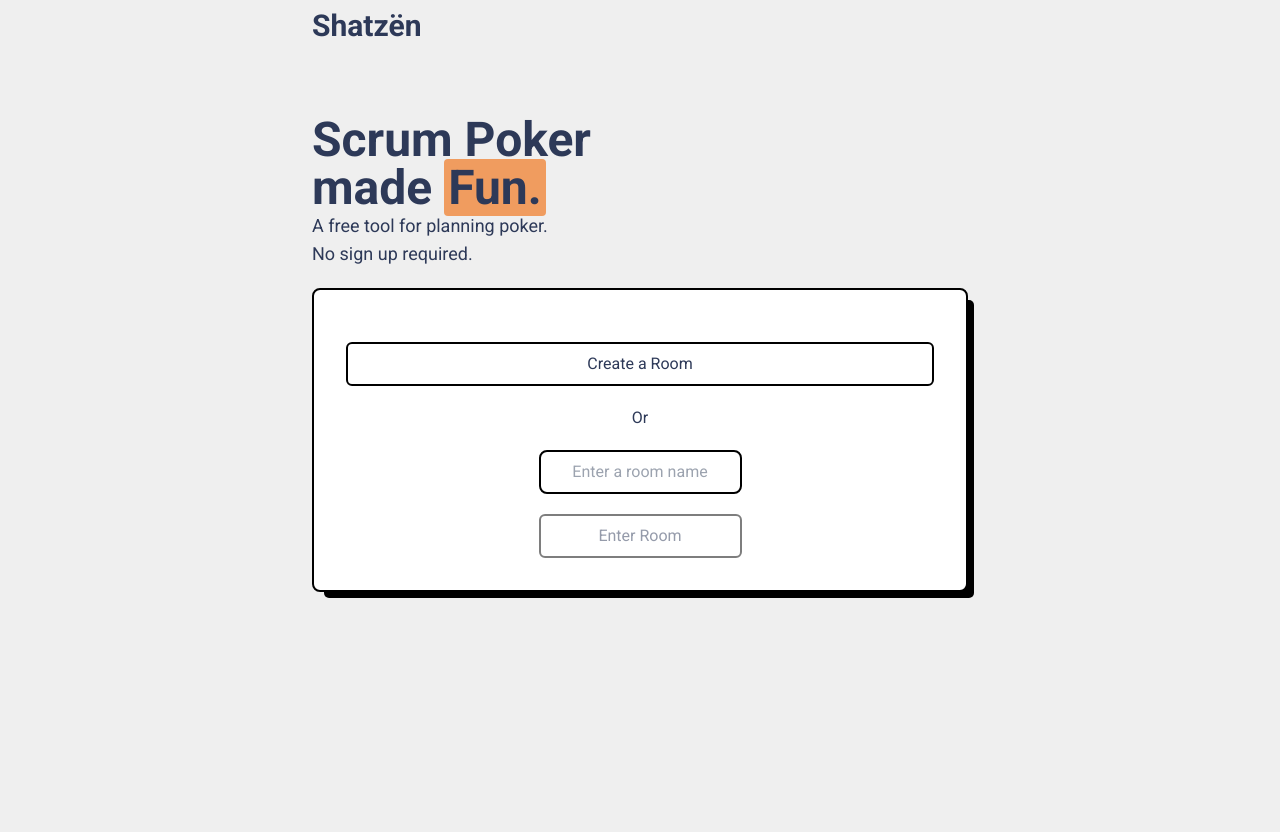
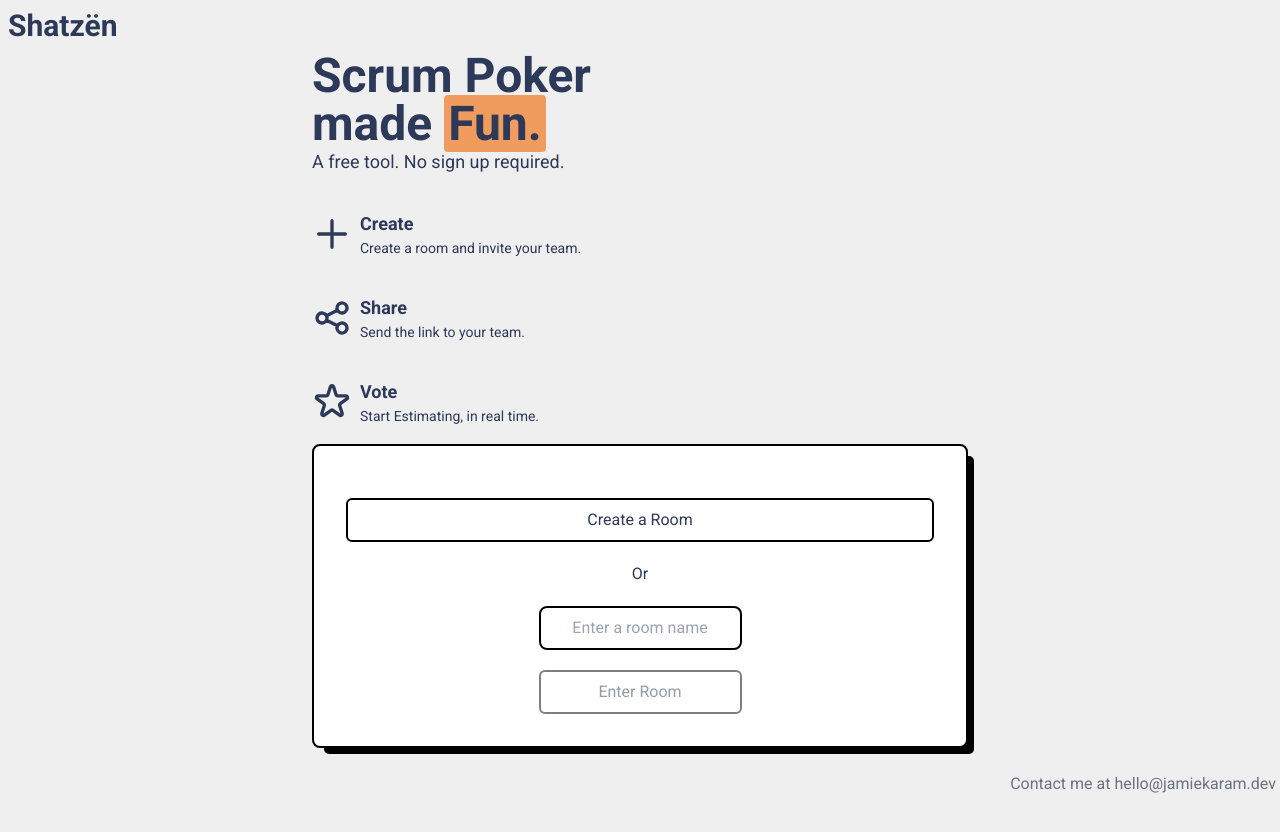
Before and after one commit to JKaram/Shatzen, a Next.js app in the folder apps/web/: page / in a window 1280 px wide. Shown: the top 832 px of the page. After the commit the page ends 800 px from the top, so only its background shows below. Built offline with nearby package versions, Linux system fonts and the light colour scheme.

Commit message:
fix: update front page

```diff
--- a/apps/web/components/Footer.tsx
+++ b/apps/web/components/Footer.tsx
@@ -2,15 +2,16 @@ import React from "react";
 
 export default function Footer() {
   return (
-    <footer className="flex justify-end">
-      <a
-        className="p-2 text-gray-500"
-        href="https://www.jamiekaram.dev"
-        target="_blank"
-        rel="noreferrer"
-      >
-        jamiekaram.dev
-      </a>
+    <footer className="h-12 flex p-1 justify-end items-end fixed w-full bottom-0 left-0 text-gray-500">
+      <span>
+        Contact me at&nbsp;
+        <a
+          className="hover:text-black transition"
+          href="mailto:hello@jamiekaram.dev"
+        >
+          hello@jamiekaram.dev
+        </a>
+      </span>
     </footer>
   );
 }
--- a/apps/web/components/Nav.tsx
+++ b/apps/web/components/Nav.tsx
@@ -32,7 +32,11 @@ export const Nav = () => {
     <>
       <OptionsModal show={show} close={closeOptions} />
 
-      <nav className={classNames("flex justify-between text-2xl  p-2")}>
+      <nav
+        className={classNames(
+          "flex justify-between text-2xl fixed h-12 left-0 top-0 w-full p-2"
+        )}
+      >
         <h1 className="cursor-pointer font-bold text-3xl" onClick={goHome}>
           Shatzën
         </h1>
--- a/apps/web/components/PageLayout.tsx
+++ b/apps/web/components/PageLayout.tsx
@@ -3,6 +3,7 @@ import { Nav } from "./Nav";
 import { useRouter } from "next/router";
 import React from "react";
 import classNames from "classnames";
+import Footer from "./Footer";
 
 type Props = { children: React.ReactNode; className?: string };
 
@@ -34,13 +35,14 @@ export default function PageLayout({ children, className = undefined }: Props) {
       >
         <main
           className={classNames(
-            "px-2 flex flex-col flex-grow h-screen mt-4",
+            "px-2 h-[calc(100vh-96px)] mt-[44px]",
             className
           )}
         >
           {children}
         </main>
       </motion.div>
+      <Footer />
     </div>
   );
 }
--- a/apps/web/components/TextAnimation.tsx
+++ b/apps/web/components/TextAnimation.tsx
@@ -26,7 +26,7 @@ export default function TextAnimation() {
         background:
           USER_COLOURS[Math.floor(Math.random() * USER_COLOURS.length)],
       }}
-      className=" bg-red-500 px-1 rounded"
+      className="px-1 rounded"
     >
       {textArray.map((item, index) => (
         <span key={index}>{item}</span>
--- a/apps/web/pages/index.tsx
+++ b/apps/web/pages/index.tsx
@@ -7,6 +7,27 @@ import React, { useState } from "react";
 import Input from "../components/input";
 import Head from "next/head";
 import TextAnimation from "../components/TextAnimation";
+import { PlusIcon, ShareIcon, StarIcon } from "@heroicons/react/outline";
+
+const iconStyle = "h-10 w-10";
+
+const steps = [
+  {
+    label: "Create",
+    icon: <PlusIcon className={iconStyle} />,
+    description: "Create a room and invite your team.",
+  },
+  {
+    label: "Share",
+    icon: <ShareIcon className={iconStyle} />,
+    description: "Send the link to your team.",
+  },
+  {
+    label: "Vote",
+    icon: <StarIcon className={iconStyle} />,
+    description: "Start Estimating, in real time.",
+  },
+];
 
 const App = () => {
   const router = useRouter();
@@ -27,27 +48,35 @@ const App = () => {
   }
 
   return (
-    <PageLayout className="flex flex-col ">
+    <PageLayout className="flex flex-col">
       <Head>
         <title>Shätzen</title>
         <meta property="og:title" content="Shätzen" key="title" />
       </Head>
 
-      <h2 className="font-bold text-5xl transition-all">
-        <br /> Scrum Poker <br /> made <TextAnimation />
-      </h2>
+      <div className="mt-2">
+        <h2 className="font-bold text-5xl transition-all">
+          Scrum Poker <br /> made <TextAnimation />
+        </h2>
 
-      <span className="text-lg ">
-        A free tool for planning poker. <br /> No sign up required.
-      </span>
+        <span className="text-lg">A free tool. No sign up required.</span>
+      </div>
 
-      <div className="flex flex-col mt-5 bg-white items-center gap-5 border-2 border-black p-8 rounded-lg shadow-base">
-        <Button className="w-full mt-5" onClick={generateRoomId}>
+      <ul className="flex flex-col flex-grow mt-4 w-full justify-around">
+        {steps.map((step) => (
+          <ListItem
+            label={step.label}
+            icon={step.icon}
+            description={step.description}
+          />
+        ))}
+      </ul>
+
+      <div className="flex flex-col justify-center bg-white items-center gap-5 border-2 border-black p-8 rounded-lg shadow-base">
+        <Button className="w-full mt-5 bg-amber-200" onClick={generateRoomId}>
           Create a Room
         </Button>
-
         <span>Or</span>
-
         <form
           className="flex flex-col"
           onSubmit={(e) => {
@@ -79,3 +108,19 @@ const App = () => {
 };
 
 export default App;
+
+export const ListItem = (props: {
+  label: string;
+  icon: any;
+  description: string;
+}) => {
+  return (
+    <li className="flex items-center">
+      {props.icon}
+      <div className="flex flex-col leading-3 ml-2">
+        <h1 className="font-bold text-lg">{props.label}</h1>
+        <span className="text-sm">{props.description}</span>
+      </div>
+    </li>
+  );
+};
```
Also changed, not shown: apps/web/public/teamwork.svg (added).
